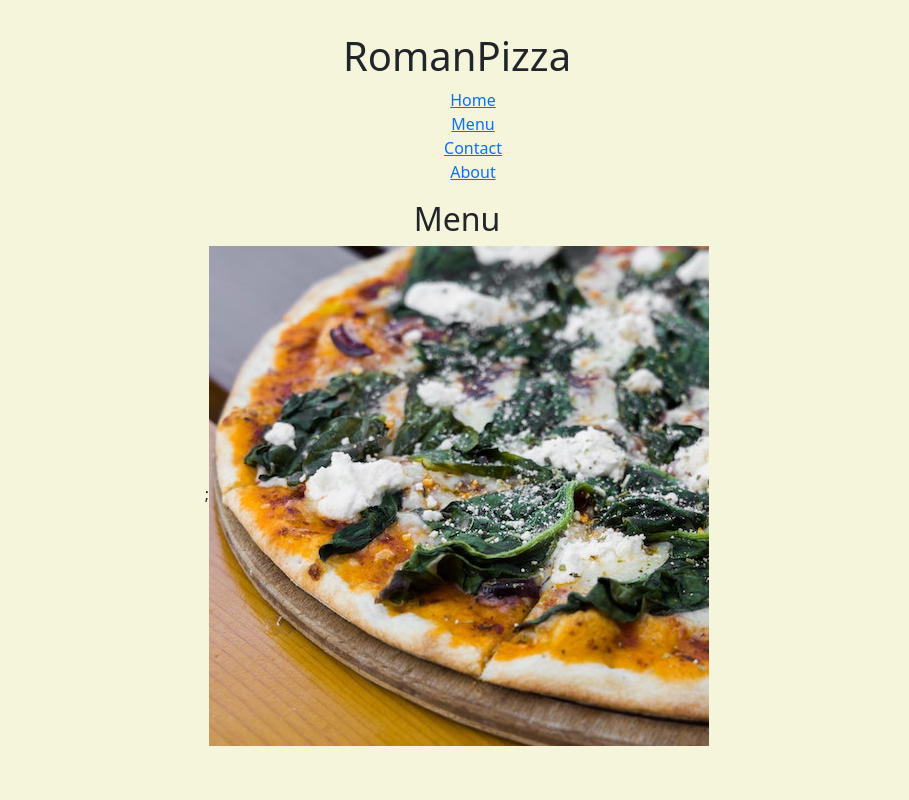
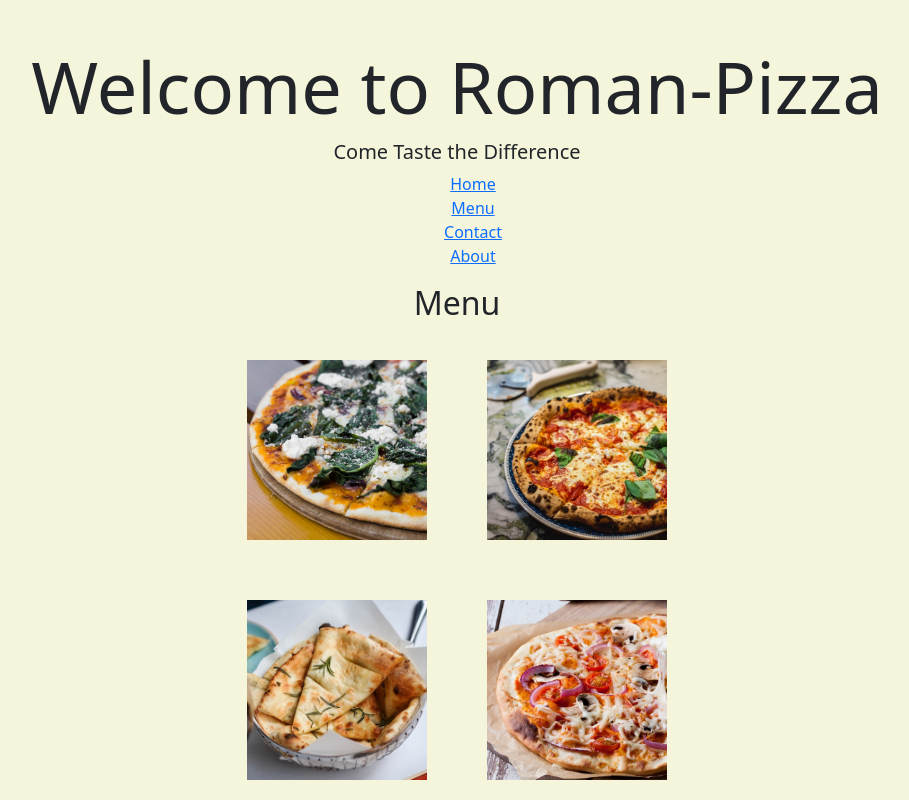
Before and after one commit to numelb/FakeStore, a React (Vite) app in the folder romanpizza/: page /menu in a window 1280 px wide. Shown: the top 800 px of the page, without its empty margins (183-1092 px from the left). Built offline with nearby package versions, Linux system fonts and the light colour scheme.

Commit message:
applied css to menu component

```diff
--- a/romanpizza/index.html
+++ b/romanpizza/index.html
@@ -2,7 +2,7 @@
 <html lang="en">
   <head>
     <meta charset="UTF-8" />
-    <link rel="icon" type="image/svg+xml" href="/vite.svg" />
+    <!-- <link rel="icon" type="image/svg+xml" href="/vite.svg" /> -->
     <meta name="viewport" content="width=device-width, initial-scale=1.0" />
     <link href="https://cdn.jsdelivr.net/npm/bootstrap@5.3.1/dist/css/bootstrap.min.css" rel="stylesheet" integrity="sha384-4bw+/aepP/YC94hEpVNVgiZdgIC5+VKNBQNGCHeKRQN+PtmoHDEXuppvnDJzQIu9" crossorigin="anonymous">
   </head>
--- a/romanpizza/src/App.jsx
+++ b/romanpizza/src/App.jsx
@@ -1,3 +1,5 @@
+import Header from "./components/Header";
+import Footer from "./components/Footer";
 import { BrowserRouter, Routes, Route } from "react-router-dom";
 import React from "react";
 import "./App.css";
@@ -14,7 +16,7 @@ import PageNotFound from "./pages/PageNotFound";
 function App() {
   return (
     <div>
-      <h1>RomanPizza</h1>
+      <Header />
       {/* <Menu /> */}
       <BrowserRouter>
         <Routes>
@@ -30,6 +32,9 @@ function App() {
           </Route>
         </Routes>
       </BrowserRouter>
+      <div>
+        <Footer />
+      </div>
     </div>
   );
 }
--- a/romanpizza/src/components/Header.jsx
+++ b/romanpizza/src/components/Header.jsx
@@ -3,8 +3,10 @@
 export default function Header() {
   return (
     <>
-      <h1>Welcome to Roman Pizza </h1>;<h3>Come Taste the Difference!!</h3>
-      <div>{/* <img src={logo} alt="Logo here" /> */}</div>
+      <div className="topnav">
+        <header>Welcome to Roman-Pizza </header>
+      </div>
+      <h5>Come Taste the Difference</h5>
     </>
   );
 }
--- a/romanpizza/src/index.css
+++ b/romanpizza/src/index.css
@@ -1,7 +1,33 @@
 nav ul {
   list-style: none;
+  align-items: stretch;
 }
 
 body {
   background-color: beige;
 }
+
+header {
+  font-size: 4.5em;
+}
+.topnav {
+  overflow: hidden;
+}
+
+img {
+  align-items: center;
+  /* padding: 10px; */
+  margin: 20px;
+  padding: 10px;
+  width: 200px;
+  height: 200px;
+}
+
+menu {
+  margin-left: auto;
+  margin-right: auto;
+  align-items: center;
+}
+container {
+  display: flex;
+}
--- a/romanpizza/src/pages/About.jsx
+++ b/romanpizza/src/pages/About.jsx
@@ -1,3 +1,7 @@
 export default function About() {
-  return <div>About</div>;
+  return (
+    <div>
+      <h2>About Us</h2>
+    </div>
+  );
 }
--- a/romanpizza/src/pages/Contact.jsx
+++ b/romanpizza/src/pages/Contact.jsx
@@ -1,7 +1,7 @@
 export default function Contact() {
   return (
     <div>
-      <h2>Contact</h2>;
+      <h2>Contact</h2>
     </div>
   );
 }
--- a/romanpizza/src/pages/Home.jsx
+++ b/romanpizza/src/pages/Home.jsx
@@ -1,7 +1,7 @@
 export default function Home() {
   return (
     <>
-      <h2>Home Page!!!</h2>;<p>WElcome</p>
+      <h2>Home</h2>
     </>
   );
 }
--- a/romanpizza/src/pages/Layout.jsx
+++ b/romanpizza/src/pages/Layout.jsx
@@ -2,7 +2,7 @@ import { NavLink, Outlet } from "react-router-dom";
 export default function Layout() {
   return (
     <>
-      <nav>
+      <nav className="navbar-dark">
         <ul>
           <li>
             <NavLink to="/">Home</NavLink>
--- a/romanpizza/src/pages/Menu.jsx
+++ b/romanpizza/src/pages/Menu.jsx
@@ -1,9 +1,21 @@
 import pizza from "../assets/pizzas/spinaci.jpg";
+import pizza1 from "../assets/pizzas/margherita.jpg";
+import pizza2 from "../assets/pizzas/focaccia.jpg";
+import pizza3 from "../assets/pizzas/funghi.jpg";
+import pizza4 from "../assets/pizzas/salamino.jpg";
+import pizza5 from "../assets/pizzas/prosciutto.jpg";
 export default function Menu() {
   return (
-    <div>
-      <h2>Menu</h2>;
-      <img src={pizza} alt="" />
+    <div className="container col-6">
+      <h2>Menu</h2>
+      <div className="menu  ">
+        <img src={pizza} alt="" />
+        <img src={pizza1} alt="" />
+        <img src={pizza2} alt="" />
+        <img src={pizza3} alt="" />
+        <img src={pizza4} alt="" />
+        <img src={pizza5} alt="" />
+      </div>
     </div>
   );
 }
```
